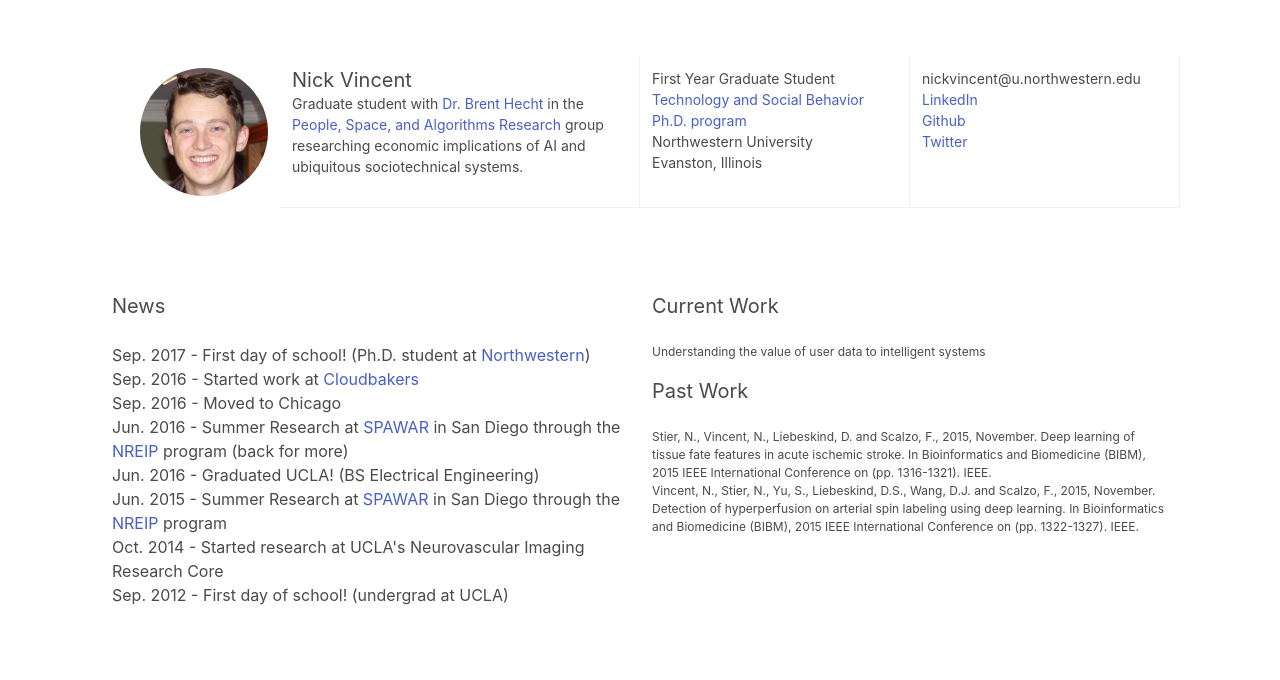
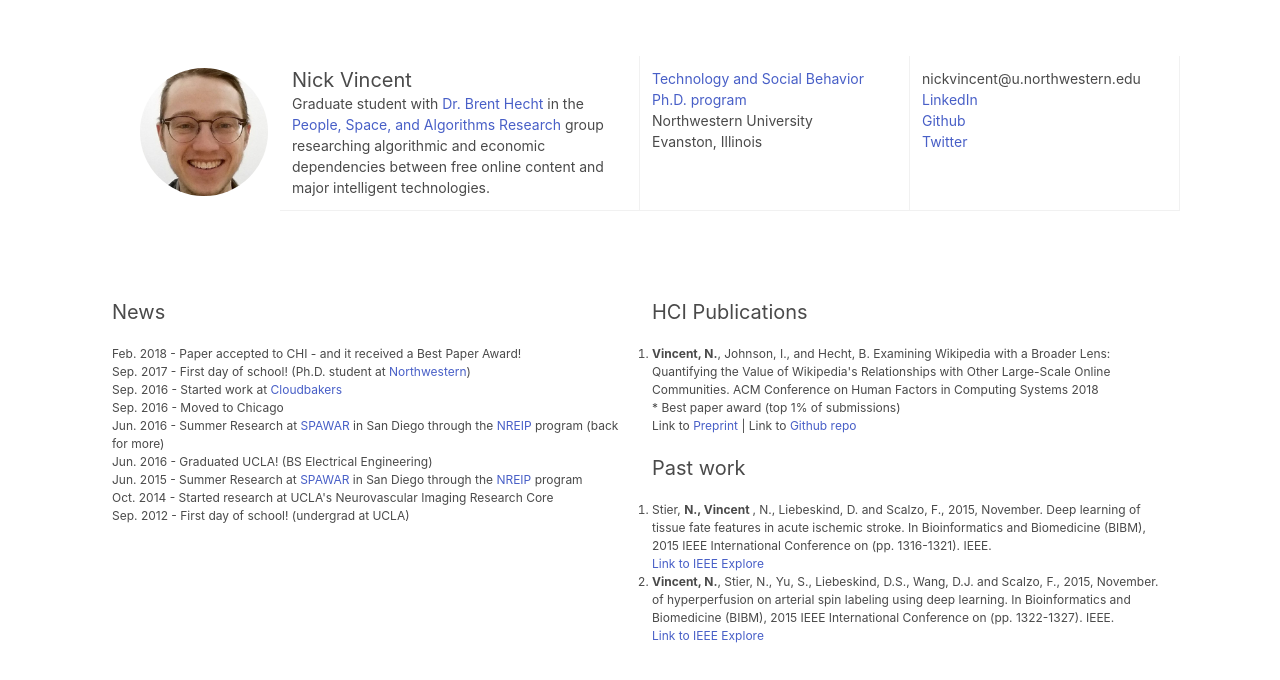
Before and after one commit to nickmvincent/nickvincent-personal-site, a Vue app: page /#/ in a window 1280 px wide. Shown: the top 680 px of the page. Built offline with nearby package versions, Linux system fonts and the light colour scheme.

Commit message:
added new pubs, new pic!

```diff
--- a/index.html
+++ b/index.html
@@ -24,6 +24,16 @@
         for (var file of chunk.files) {
           if (file.match(/\.(js|css)$/)) { %>
     <link rel="<%= chunk.initial?'preload':'prefetch' %>" href="<%= htmlWebpackPlugin.files.publicPath + file %>" as="<%= file.match(/\.css$/)?'style':'script' %>"><% }}} %>
+    <!-- Global site tag (gtag.js) - Google Analytics -->
+    <script async src="https://www.googletagmanager.com/gtag/js?id=UA-112401783-2"></script>
+    <script>
+      window.dataLayer = window.dataLayer || [];
+      function gtag(){dataLayer.push(arguments);}
+      gtag('js', new Date());
+
+      gtag('config', 'UA-112401783-2');
+    </script>
+
   </head>
   <body>
     <noscript>
--- a/src/components/Hello.vue
+++ b/src/components/Hello.vue
@@ -5,17 +5,16 @@
         <div class="columns">
           <div class="column is-2">
             <div class="image is-128x128 avatar">
-              <img src="/static/nick_vincents_face.jpg">
+              <img src="/static/twitt_prof.jpg">
             </div>
           </div>
           <div class="column is-4 bordered">
             <p>
               <span class="subtitle is-bold">Nick Vincent</span>
             </p>
-            <p>Graduate student with <a href="http://www.brenthecht.com/">Dr. Brent Hecht </a> in the <a href="http://www.psacomputing.org/"> People, Space, and Algorithms Research </a> group researching economic implications of AI and ubiquitous sociotechnical systems. </p>
+            <p>Graduate student with <a href="http://www.brenthecht.com/">Dr. Brent Hecht </a> in the <a href="http://www.psacomputing.org/"> People, Space, and Algorithms Research </a> group researching algorithmic and economic dependencies between free online content and major intelligent technologies. </p>
           </div>
           <div class="column is-3 bordered">
-            <p>First Year Graduate Student</p>
             <p><a href="http://tsb.northwestern.edu/"> Technology and Social Behavior Ph.D. program </a><p>
             <p>Northwestern University</p>
             <p>Evanston, Illinois</p>
@@ -40,8 +39,9 @@
 
 
       <div class="columns section">
-        <div class="column is-6">
-          <p class="subtitle"> News </p>
+        <div class="column is-6 is-size-7">
+          <p class="is-size-5"> News </p> <br>
+          <p>Feb. 2018 - Paper accepted to CHI - and it received a Best Paper Award!</p>
           <p>Sep. 2017 - First day of school! (Ph.D. student at <a href="http://tsb.northwestern.edu/"> Northwestern</a>)</p>
           <p>Sep. 2016 - Started work at <a href="https://www.cloudbakers.com/">Cloudbakers </a></p>
           <p>Sep. 2016 - Moved to Chicago</p>
@@ -52,12 +52,35 @@
           <p>Sep. 2012 - First day of school! (undergrad at UCLA) </p>
         </div>
         <div class="column is-6 is-size-7">
-          <p class="subtitle"> Current Work </p>
-          <p>Understanding the value of user data to intelligent systems</p>
+          <p class="is-size-5"> HCI Publications</p> <br>
+          <ol>
+              <li>
+              <p><b>Vincent, N.</b>, Johnson, I., and Hecht, B. Examining Wikipedia with a Broader Lens: Quantifying the Value of Wikipedia's Relationships with Other Large-Scale Online Communities. ACM Conference on Human Factors in Computing Systems 2018</p>
+              <p>* Best paper award (top 1% of submissions) </p>
+              <p>
+              Link to
+              <a href="http://www.brenthecht.com/publications/chi2018_wikipediavaluetoonlinecommunities.pdf"> Preprint </a>
+              | Link to
+              <a href="https://github.com/nickmvincent/ugc-val-est">Github repo </a>
+              </p>
+              </li>
+          </ol>
+
+
           <br>
-          <p class="subtitle"> Past Work </p>
-          <p>Stier, N., Vincent, N., Liebeskind, D. and Scalzo, F., 2015, November. Deep learning of tissue fate features in acute ischemic stroke. In Bioinformatics and Biomedicine (BIBM), 2015 IEEE International Conference on (pp. 1316-1321). IEEE.</p>
-<p>Vincent, N., Stier, N., Yu, S., Liebeskind, D.S., Wang, D.J. and Scalzo, F., 2015, November. Detection of hyperperfusion on arterial spin labeling using deep learning. In Bioinformatics and Biomedicine (BIBM), 2015 IEEE International Conference on (pp. 1322-1327). IEEE. </p>
+          <p class="is-size-5"> Past work</p> <br>
+          <ol>
+          <li>
+          <p>Stier, <b>N., Vincent </b>, N., Liebeskind, D. and Scalzo, F., 2015, November. Deep learning of tissue fate features in acute ischemic stroke. In Bioinformatics and Biomedicine (BIBM), 2015 IEEE International Conference on (pp. 1316-1321). IEEE. </p>
+          <a href="http://ieeexplore.ieee.org/document/7359869/">Link to IEEE Explore </a>
+          </li>
+
+          <li>
+          <p><b>Vincent, N.</b>, Stier, N., Yu, S., Liebeskind, D.S., Wang, D.J. and Scalzo, F., 2015, November.  of hyperperfusion on arterial spin labeling using deep learning. In Bioinformatics and Biomedicine (BIBM), 2015 IEEE International Conference on (pp. 1322-1327). IEEE. </p>
+          <a href="http://ieeexplore.ieee.org/document/7359870/">Link to IEEE Explore </a>
+          </li>
+
+          </ol>
 
         </div>
       </div>
@@ -66,6 +89,8 @@
 </template>
 
 <script>
+export default {
+};
 </script>
 
 <!-- Add "scoped" attribute to limit CSS to this component only -->
```
Also changed, not shown: static/nick_vincents_face.jpg (deleted), static/twitt_prof.jpg (added), 16 other files (tests, documents, lock files or other folders).
